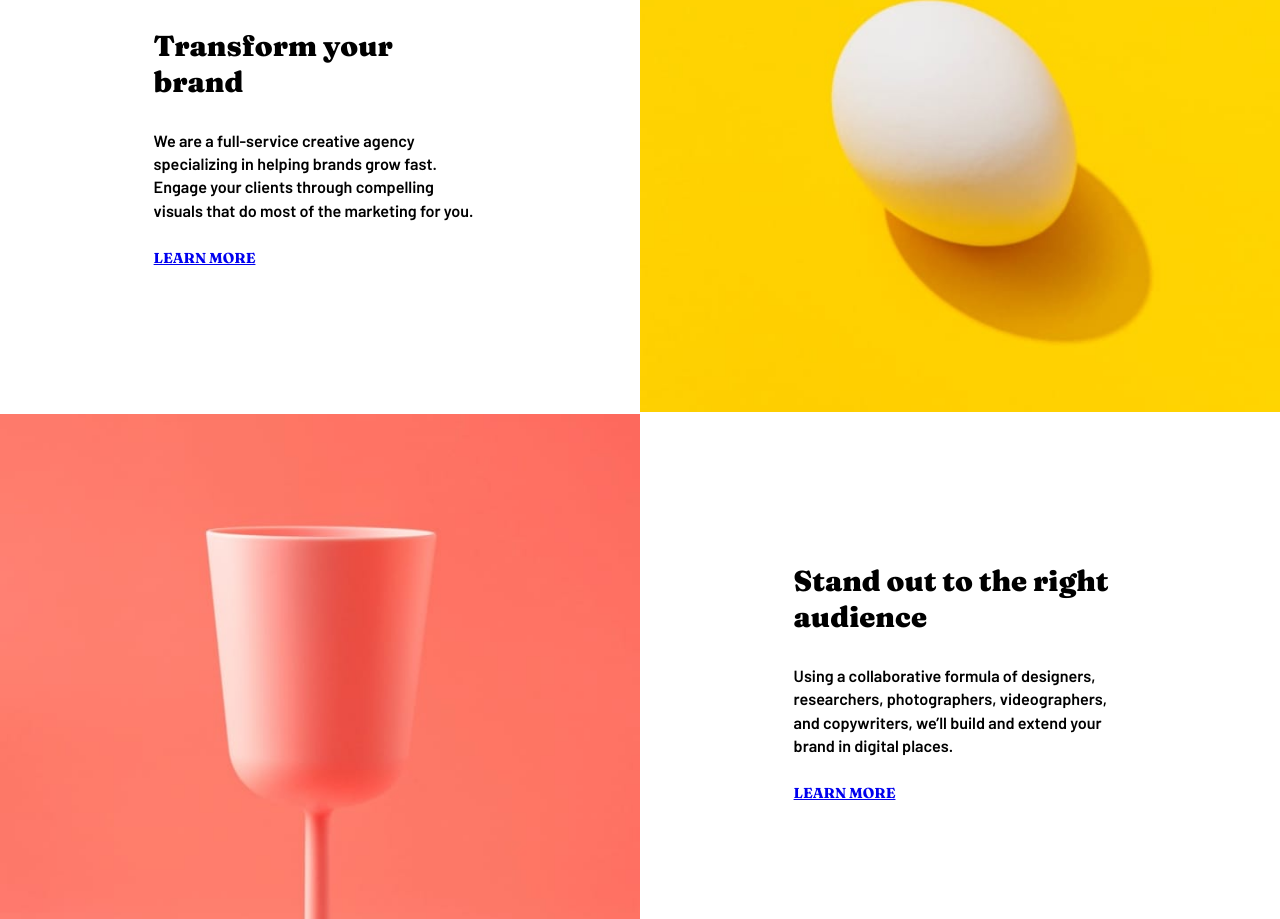
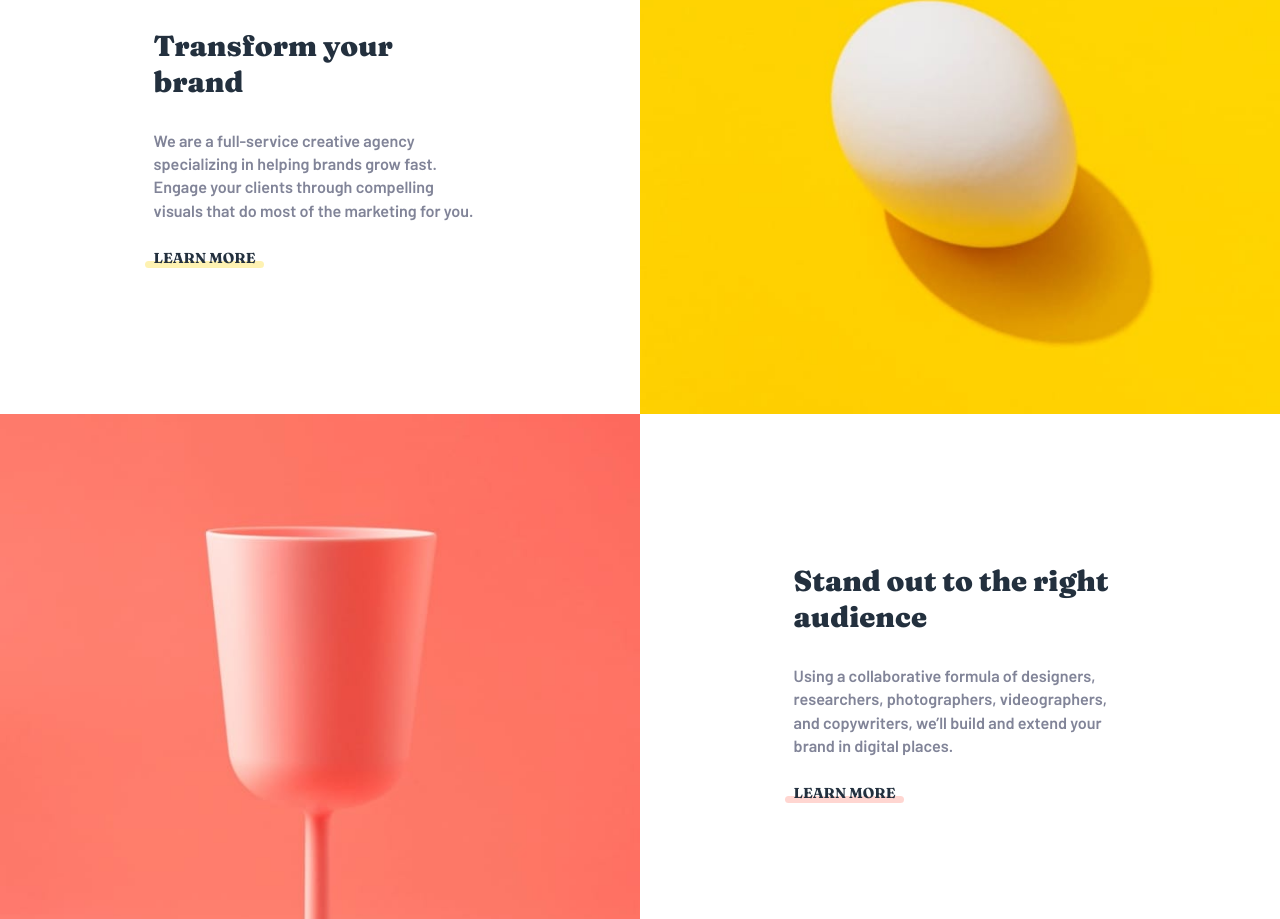
Before and after one commit to thalesAlves758/sunnyside-agency-landing-page, a website: page index.html in a window 1280 px wide. Shown: the part 921-1840 px from the top of the page. Drawn offline with nearby package versions, Linux system fonts and the light colour scheme; files that its build step writes are made by us from their sources.

Commit message:
add styles for sections

```diff
--- a/src/scss/layout/_main.scss
+++ b/src/scss/layout/_main.scss
@@ -1,5 +1,10 @@
 section {
   display: flex;
+  color: $color-article-title;
+
+  a {
+    color: $color-article-title;
+  }
 
   img {
     width: 100%;
@@ -14,8 +19,21 @@ section {
     align-items: center;
     border: none;
 
+    &.graphic-design-article .article-content p {
+      color: $color-graphic-design-text;
+    }
+
+    &.photography-article .article-content p {
+      color: $color-photography-text;
+    }
+
     .article-image {
       width: 100%;
+      height: 100%;
+
+      img {
+        height: 100%;
+      }
     }
 
     .article-content {
@@ -34,14 +52,36 @@ section {
       p {
         line-height: 1.3rem;
         font-size: .9rem;
+        color: $color-paragraph;
       }
 
       .article-link {
         @include fontFraunces();
         text-transform: uppercase;
         font-weight: 700;
-        text-decoration: underline;
+        position: relative;
         font-size: .8rem;
+        width: fit-content;
+
+        &::after {
+          content: "";
+          position: absolute;
+          top: .55rem;
+          left: -.5rem;
+          z-index: -1;
+          width: calc(100% + 1rem);
+          height: .4rem;
+          border-radius: 2rem;
+          opacity: .3;
+        }
+
+        &.yellow::after {
+          background-color: $color-yellow;
+        }
+
+        &.soft-red::after {
+          background-color: $color-soft-red;
+        }
       }
     }
 
```
